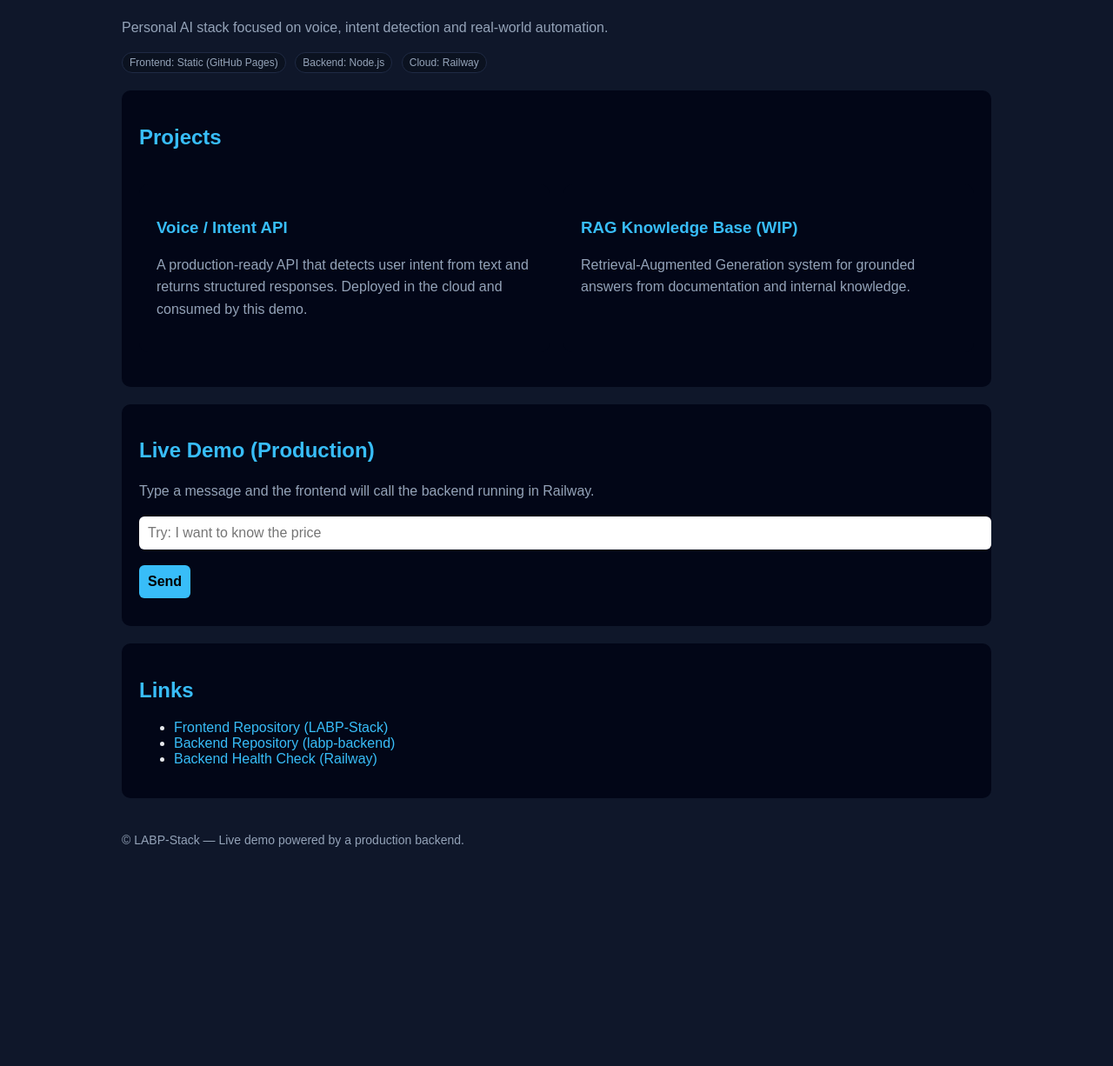
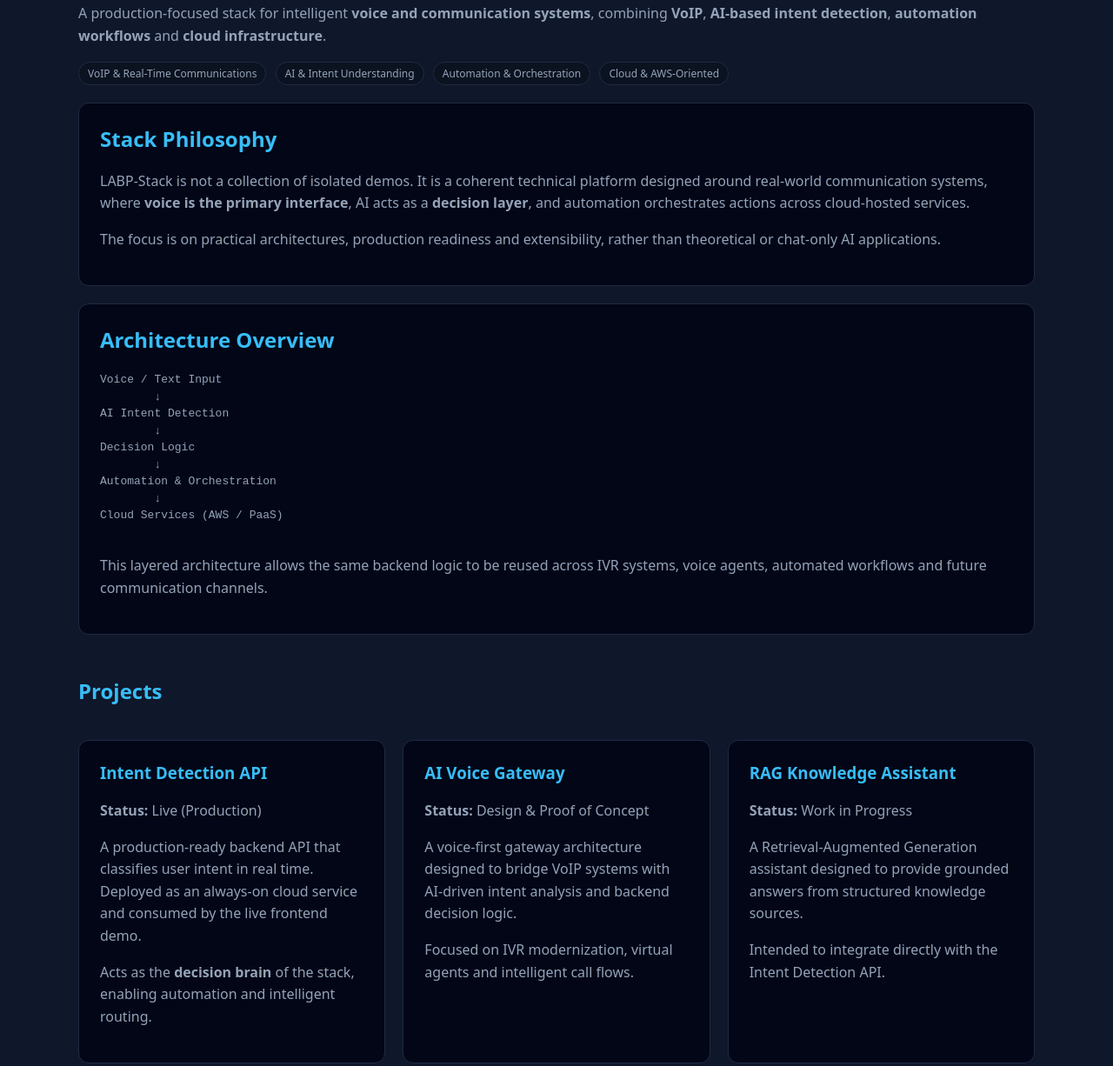
Before and after one commit to Fredobapa/LABP-Stack, a plain HTML site: page docs/index.html in a window 1280 px wide. Shown: the part 101-1327 px from the top of the page at 87% size. Before the commit the page ends 1115 px from the top, so only its background shows below. Drawn offline with Linux system fonts and the light colour scheme.

Commit message:
Revise index.html for improved content and styling
Updated the title and enhanced the styling of the page. Improved the demo description and adjusted the layout for better usability.

```diff
--- a/docs/index.html
+++ b/docs/index.html
@@ -2,8 +2,9 @@
 <html lang="en">
 <head>
   <meta charset="UTF-8" />
-  <title>LABP-Stack — AI Voice Stack</title>
+  <title>LABP-Stack — VoIP, AI & Cloud Systems</title>
   <meta name="viewport" content="width=device-width, initial-scale=1" />
+
   <style>
     :root {
       --bg: #0f172a;
@@ -11,63 +12,101 @@
       --accent: #38bdf8;
       --text: #e5e7eb;
       --muted: #94a3b8;
+      --border: #1f2a44;
     }
+
     body {
-      font-family: Arial, sans-serif;
+      font-family: system-ui, -apple-system, BlinkMacSystemFont, sans-serif;
       background: var(--bg);
       color: var(--text);
-      padding: 40px;
-      max-width: 1000px;
+      max-width: 1100px;
       margin: auto;
+      padding: 40px 24px;
     }
-    h1, h2, h3 { color: var(--accent); }
-    p { color: var(--muted); line-height: 1.6; }
+
+    h1, h2, h3 {
+      color: var(--accent);
+      margin-top: 0;
+    }
+
+    p {
+      color: var(--muted);
+      line-height: 1.6;
+    }
+
+    .tag {
+      display: inline-block;
+      background: #0b1220;
+      border: 1px solid var(--border);
+      padding: 4px 10px;
+      border-radius: 999px;
+      font-size: 12px;
+      margin-right: 6px;
+      color: var(--muted);
+    }
+
+    .section {
+      margin-top: 48px;
+    }
+
     .box {
       background: var(--panel);
-      padding: 20px;
-      margin: 20px 0;
-      border-radius: 10px;
+      border: 1px solid var(--border);
+      border-radius: 12px;
+      padding: 24px;
+      margin-top: 20px;
     }
+
     .grid {
       display: grid;
-      grid-template-columns: repeat(auto-fit, minmax(260px, 1fr));
-      gap: 16px;
+      grid-template-columns: repeat(auto-fit, minmax(280px, 1fr));
+      gap: 20px;
     }
+
     input, button {
-      padding: 10px;
+      padding: 12px;
       font-size: 16px;
-      border-radius: 6px;
+      border-radius: 8px;
       border: none;
     }
-    input { width: 100%; }
+
+    input {
+      width: 100%;
+    }
+
     button {
       background: var(--accent);
       color: #000;
+      font-weight: 600;
       cursor: pointer;
-      font-weight: bold;
+      margin-top: 12px;
     }
-    button:hover { opacity: 0.9; }
+
+    button:hover {
+      opacity: 0.9;
+    }
+
     .result {
-      margin-top: 12px;
+      margin-top: 16px;
       white-space: pre-line;
+      font-family: monospace;
       color: var(--text);
     }
-    a { color: var(--accent); text-decoration: none; }
-    a:hover { text-decoration: underline; }
-    .footer {
-      margin-top: 40px;
+
+    a {
+      color: var(--accent);
+      text-decoration: none;
+    }
+
+    a:hover {
+      text-decoration: underline;
+    }
+
+    footer {
+      margin-top: 80px;
       font-size: 14px;
       color: var(--muted);
-    }
-    .tag {
-      display: inline-block;
-      background: #0b1220;
-      border: 1px solid #1f2a44;
-      color: var(--muted);
-      padding: 4px 8px;
-      border-radius: 999px;
-      margin-right: 6px;
-      font-size: 12px;
+      text-align: center;
     }
   </style>
 </head>
@@ -77,81 +116,136 @@
   <!-- HERO -->
   <h1>LABP-Stack</h1>
   <p>
-    Personal AI stack focused on voice, intent detection and real-world automation.
+    A production-focused stack for intelligent <strong>voice and communication systems</strong>,
+    combining <strong>VoIP</strong>, <strong>AI-based intent detection</strong>,
+    <strong>automation workflows</strong> and <strong>cloud infrastructure</strong>.
   </p>
+
   <div>
-    <span class="tag">Frontend: Static (GitHub Pages)</span>
-    <span class="tag">Backend: Node.js</span>
-    <span class="tag">Cloud: Railway</span>
+    <span class="tag">VoIP & Real-Time Communications</span>
+    <span class="tag">AI & Intent Understanding</span>
+    <span class="tag">Automation & Orchestration</span>
+    <span class="tag">Cloud & AWS-Oriented</span>
+  </div>
+
+  <!-- PHILOSOPHY -->
+  <div class="section box">
+    <h2>Stack Philosophy</h2>
+    <p>
+      LABP-Stack is not a collection of isolated demos.
+      It is a coherent technical platform designed around real-world communication systems,
+      where <strong>voice is the primary interface</strong>,
+      AI acts as a <strong>decision layer</strong>,
+      and automation orchestrates actions across cloud-hosted services.
+    </p>
+    <p>
+      The focus is on practical architectures, production readiness and extensibility,
+      rather than theoretical or chat-only AI applications.
+    </p>
+  </div>
+
+  <!-- ARCHITECTURE -->
+  <div class="section box">
+    <h2>Architecture Overview</h2>
+    <pre style="color:#94a3b8; line-height:1.5;">
+Voice / Text Input
+        ↓
+AI Intent Detection
+        ↓
+Decision Logic
+        ↓
+Automation & Orchestration
+        ↓
+Cloud Services (AWS / PaaS)
+    </pre>
+    <p>
+      This layered architecture allows the same backend logic to be reused across
+      IVR systems, voice agents, automated workflows and future communication channels.
+    </p>
   </div>
 
   <!-- PROJECTS -->
-  <div class="box">
+  <div class="section">
     <h2>Projects</h2>
+
     <div class="grid">
+
       <div class="box">
-        <h3>Voice / Intent API</h3>
+        <h3>Intent Detection API</h3>
+        <p><strong>Status:</strong> Live (Production)</p>
         <p>
-          A production-ready API that detects user intent from text and returns
-          structured responses. Deployed in the cloud and consumed by this demo.
+          A production-ready backend API that classifies user intent in real time.
+          Deployed as an always-on cloud service and consumed by the live frontend demo.
+        </p>
+        <p>
+          Acts as the <strong>decision brain</strong> of the stack,
+          enabling automation and intelligent routing.
         </p>
       </div>
+
       <div class="box">
-        <h3>RAG Knowledge Base (WIP)</h3>
+        <h3>AI Voice Gateway</h3>
+        <p><strong>Status:</strong> Design & Proof of Concept</p>
         <p>
-          Retrieval-Augmented Generation system for grounded answers from
-          documentation and internal knowledge.
+          A voice-first gateway architecture designed to bridge VoIP systems
+          with AI-driven intent analysis and backend decision logic.
+        </p>
+        <p>
+          Focused on IVR modernization, virtual agents and intelligent call flows.
         </p>
       </div>
+
+      <div class="box">
+        <h3>RAG Knowledge Assistant</h3>
+        <p><strong>Status:</strong> Work in Progress</p>
+        <p>
+          A Retrieval-Augmented Generation assistant designed to provide
+          grounded answers from structured knowledge sources.
+        </p>
+        <p>
+          Intended to integrate directly with the Intent Detection API.
+        </p>
+      </div>
+
     </div>
   </div>
 
   <!-- LIVE DEMO -->
-  <div class="box">
-    <h2>Live Demo (Production)</h2>
-    <p>Type a message and the frontend will call the backend running in Railway.</p>
+  <div class="section box">
+    <h2>Live Demo — Intent Detection (Production)</h2>
+    <p>
+      This demo calls a backend API deployed in the cloud.
+      Type a message and see how intent detection works in real time.
+    </p>
 
     <input id="textInput" type="text" placeholder="Try: I want to know the price" />
-    <br /><br />
     <button onclick="send()">Send</button>
 
     <div class="result" id="result"></div>
   </div>
 
   <!-- LINKS -->
-  <div class="box">
+  <div class="section box">
     <h2>Links</h2>
     <ul>
-      <li>
-        <a href="https://github.com/Fredobapa/LABP-Stack" target="_blank">
-          Frontend Repository (LABP-Stack)
-        </a>
-      </li>
-      <li>
-        <a href="https://github.com/Fredobapa/labp-backend" target="_blank">
-          Backend Repository (labp-backend)
-        </a>
-      </li>
-      <li>
-        <a href="https://labp-backend-production.up.railway.app/" target="_blank">
-          Backend Health Check (Railway)
-        </a>
-      </li>
+      <li><a href="https://github.com/Fredobapa/LABP-Stack" target="_blank">Frontend Repository (LABP-Stack)</a></li>
+      <li><a href="https://github.com/Fredobapa/labp-backend" target="_blank">Backend Repository (Intent API)</a></li>
+      <li><a href="https://labp-backend-production.up.railway.app/" target="_blank">Backend Health Check (Railway)</a></li>
     </ul>
   </div>
 
   <!-- SCRIPT -->
   <script>
     async function send() {
-      const text = document.getElementById("textInput").value;
+      const input = document.getElementById("textInput");
       const result = document.getElementById("result");
 
-      if (!text) {
-        result.innerText = "Please type something first.";
+      if (!input.value) {
+        result.innerText = "Please type a message first.";
         return;
       }
 
-      result.innerText = "Thinking...";
+      result.innerText = "Processing...";
 
       try {
         const response = await fetch(
@@ -159,7 +253,7 @@
           {
             method: "POST",
             headers: { "Content-Type": "application/json" },
-            body: JSON.stringify({ text })
+            body: JSON.stringify({ text: input.value })
           }
         );
 
@@ -169,15 +263,15 @@
           "Intent: " + data.intent + "\n" +
           "Response: " + data.response;
 
-      } catch (err) {
+      } catch (error) {
         result.innerText = "Error contacting backend.";
       }
     }
   </script>
 
-  <div class="footer">
-    © LABP-Stack — Live demo powered by a production backend.
-  </div>
+  <footer>
+    LABP-Stack — Intelligent Voice, AI and Cloud Systems
+  </footer>
 
 </body>
 </html>
```
